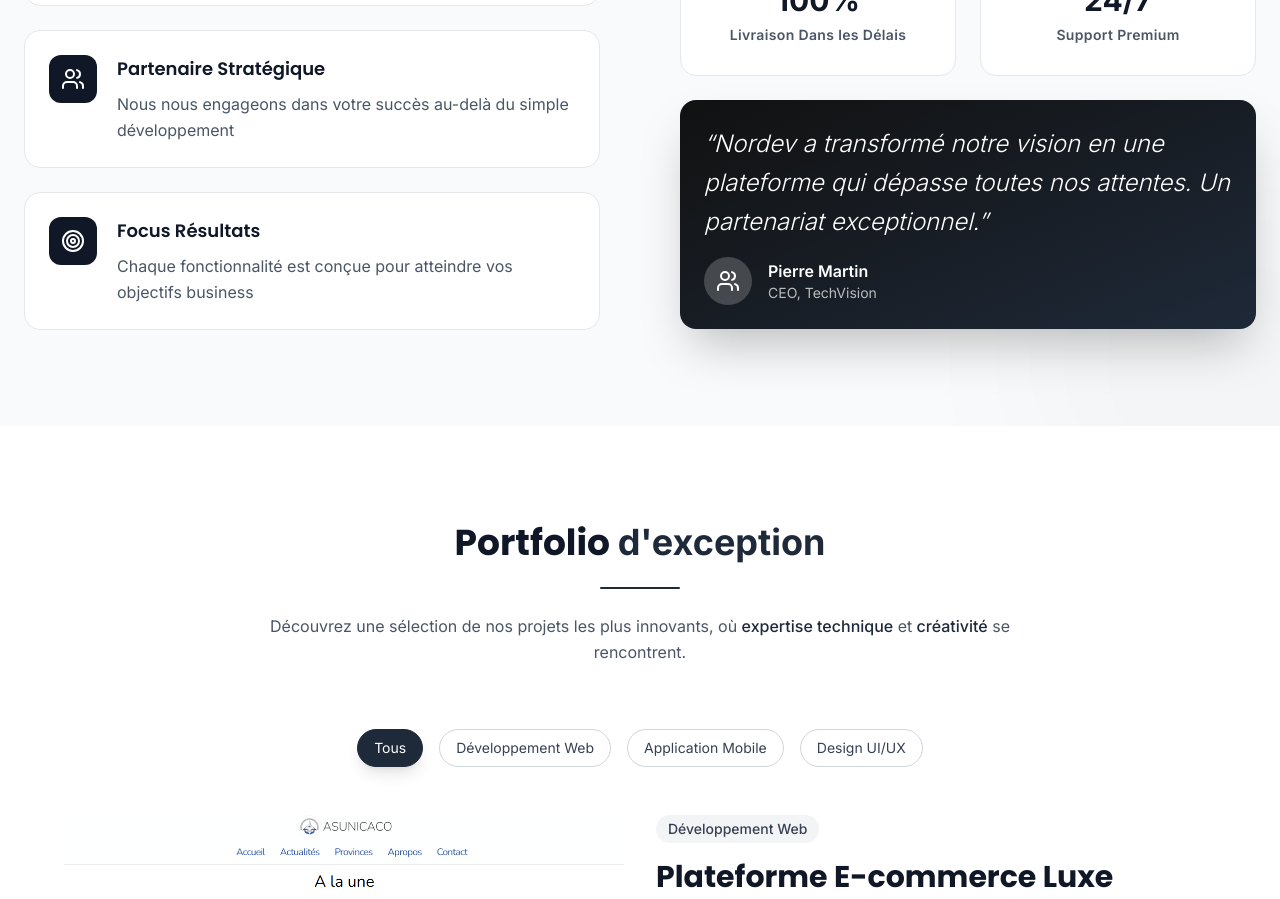
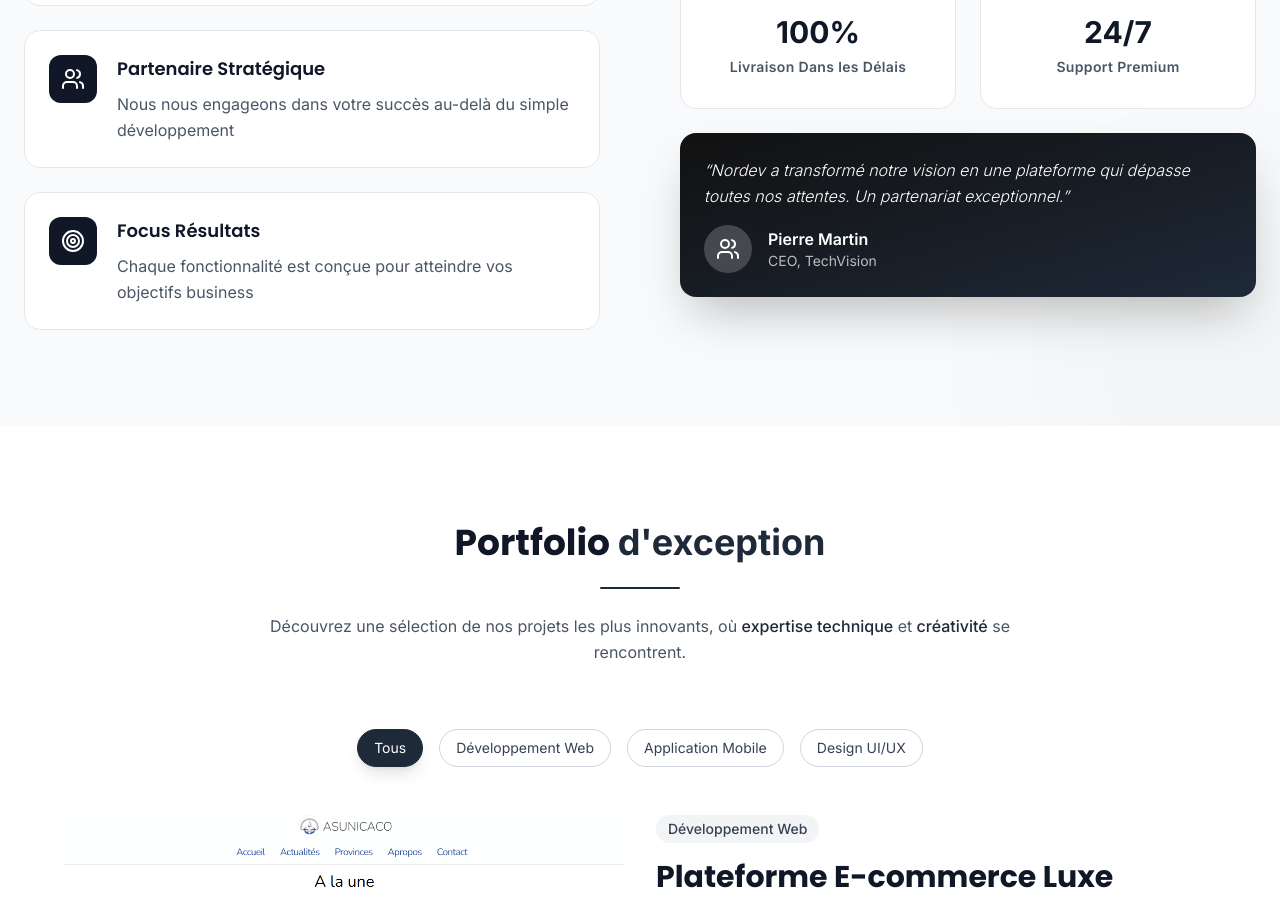
Before and after one commit to freddymk313/nordevagency, a Next.js app: page / in a window 1280 px wide. Shown: the part 1660-2559 px from the top of the page. Built offline with nearby package versions, Linux system fonts and the light colour scheme.

Commit message:
about text

```diff
--- a/components/About.tsx
+++ b/components/About.tsx
@@ -152,7 +152,7 @@ const About = () => {
 
               {/* Citation client */}
               <div className="mt-6 bg-gradient-to-br from-[#111111] to-gray-800 rounded-2xl p-6 text-white shadow-2xl">
-                <div className="text-2xl font-light italic mb-4 leading-relaxed">
+                <div className="text-base font-light italic mb-4 leading-relaxed">
                   &ldquo;Nordev a transformé notre vision en une plateforme qui
                   dépasse toutes nos attentes. Un partenariat
                   exceptionnel.&rdquo;
```
